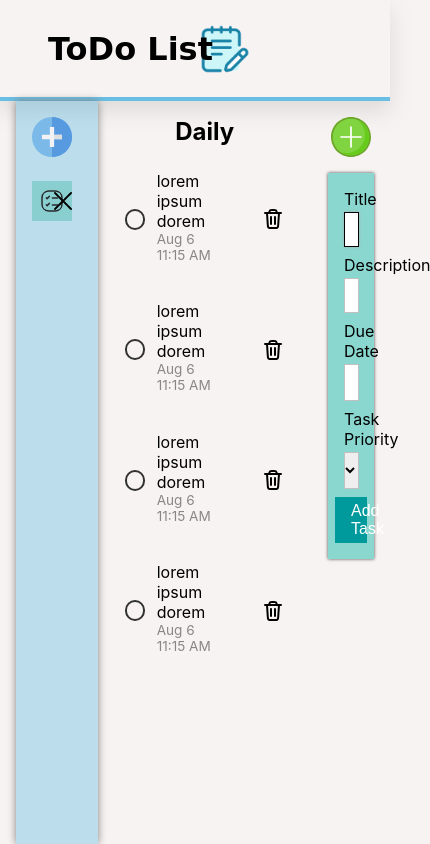
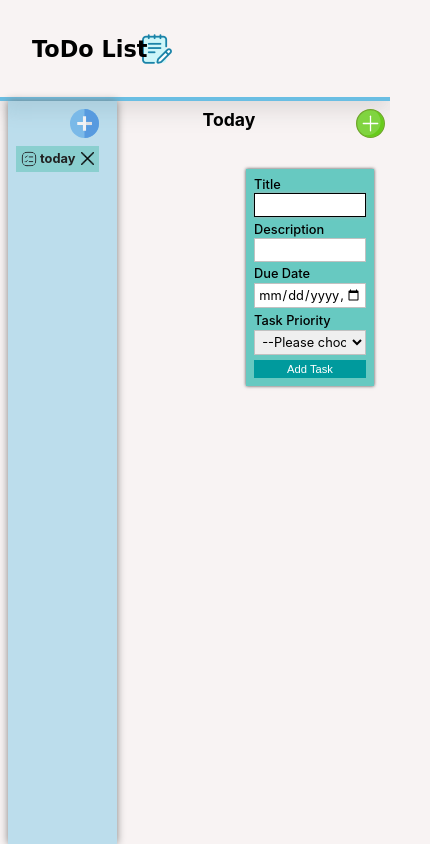
Before and after one commit to archildap/odin-todo-list, a website built with webpack: page dist/index.html in a window 390 px wide. Both pictures are taken after a click on the picture 351 px from the left and 137 px from the top of the page. Shown: the whole page, 430 px wide, since content can reach past the window. Built offline with nearby package versions, Linux system fonts and the light colour scheme.

Commit message:
Style website for 1024px 768 and 420

```diff
--- a/src/handleFormToggle.js
+++ b/src/handleFormToggle.js
@@ -1,7 +1,11 @@
 export default function handleFormToggle(e, form, input) {
-    document.body.addEventListener('click', (e) => {
+
+    const handleClickAway = (e) => {
         form.style.display = 'none';
-    })
+    }
+
+    document.body.addEventListener('click', handleClickAway);
+
     form.addEventListener('click', (e) => {
         e.stopPropagation();
     })
--- a/src/index.js
+++ b/src/index.js
@@ -33,11 +33,7 @@ function projectsController() {
         return { ...projects };
     }
 
-    addProject('daily', projects);
-    addTodo(makeTodo('lorem ipsum dorem', 'asdf', '2024-08-06T11:15', 'high'), 'daily')
-    addTodo(makeTodo('lorem ipsum dorem', 'asdf', '2024-08-06T11:15', 'high'), 'daily')
-    addTodo(makeTodo('lorem ipsum dorem', 'asdf', '2024-08-06T11:15', 'high'), 'daily')
-    addTodo(makeTodo('lorem ipsum dorem', 'asdf', '2024-08-06T11:15', 'high'), 'daily')
+    addProject('today', projects);
 
     return { addProject, getProjects, addTodo, removeTodo, removeProject, changeStatus }
 }
@@ -46,7 +42,7 @@ function projectsController() {
 function displayController() {
     const projects = projectsController();
 
-    let currentProject = 'daily';
+    let currentProject = 'today';
 
     const clearScreen = () => {
         const content = document.querySelector('#content');
@@ -59,7 +55,7 @@ function displayController() {
         todoField();
         printTodos(projects.getProjects()[currentProject], currentProject);
         document.querySelector('.todo-submit-btn').addEventListener('click', handleTodoSubmit);
-        document.querySelector('.project-submit').addEventListener('click', handleAddProject);
+        document.querySelector('.project-submit').addEventListener('click', handleProjectSubmit);
         document.querySelectorAll('.project').forEach(item => item.addEventListener('click', handleProjectChange));
         document.querySelectorAll('.project-remove').forEach(item => item.addEventListener('click', handleProjectRemove));
         if (document.querySelectorAll('.todo-remove')) {
@@ -100,7 +96,7 @@ function displayController() {
         updateScreen();
     }
 
-    const handleAddProject = (e) => {
+    const handleProjectSubmit = (e) => {
         e.preventDefault();
         const projectName = document.querySelector('.project-input').value.toLowerCase();
         if (projectName && !projects.getProjects()[projectName]) {
--- a/src/makeTodo.js
+++ b/src/makeTodo.js
@@ -1,3 +1,3 @@
 export default function makeTodo(title, description, dueDate, priority) {
-    return { title, description, dueDate, priority, check: 'false' }
+    return { title, description, dueDate, priority, check: false }
 }
--- a/src/printTodos.js
+++ b/src/printTodos.js
@@ -33,6 +33,7 @@ export default function printTodos(arr, currentProject) {
         removeTodoBtn.src = TrashSvg;
         todoTitle.textContent = todo.title;
         todoDueDate.textContent = dueDate;
+        todoTitle.setAttribute('title', todo.title);
 
         todoDiv.classList.add('todo-container');
         todoDiv.dataset.index = index;
--- a/src/style.css
+++ b/src/style.css
@@ -18,7 +18,7 @@ body {
     height: 100%;
     width: 100%;
     display: grid;
-    grid-template-columns: 25% 55% 20%;
+    grid-template-columns: 25% 50% 25%;
     grid-template-rows: 12% 1fr;
 }
 
@@ -52,8 +52,8 @@ body {
     padding-left: 3rem;
     box-shadow: 0px 10px 20px rgba(128, 128, 128, 0.217);
     background: url('./images/note.png') no-repeat;
-    background-position: 200px;
-    background-size: 50px;
+    background-position: 12.5rem;
+    background-size: 3.125rem;
 }
 
 
@@ -108,7 +108,7 @@ body {
 }
 
 .project div {
-    width: 60%;
+    width: 80%;
     display: flex;
     gap: 0.5rem;
     align-items: center;
@@ -138,8 +138,6 @@ body {
 
 .project-submit-toggle:hover {
     border-radius: 20rem;
-    width: 2.6rem;
-    height: 2.6rem;
     cursor: pointer;
     box-shadow: 0 0 0.3rem rgb(155, 155, 155);
 }
@@ -155,17 +153,17 @@ body {
 
 
 .project-input:hover {
-    border: 0.2rem solid rgba(128, 128, 128, 0.633);
+    border: 0.15rem solid rgba(0, 0, 0, 0.633);
 }
 
 .project-input:focus {
     outline: none;
-    border: 0.2rem solid rgb(195, 0, 255);
+    border: 0.15rem solid rgb(195, 0, 255);
     box-shadow: 0 0 5px rgb(155, 155, 155);
 }
 
 .project-input:valid {
-    border: 0.2rem solid rgb(0, 255, 38);
+    border: 0.15rem solid rgb(0, 255, 38);
 }
 
 .project-remove {
@@ -187,11 +185,19 @@ body {
 
 .todos-container {
     overflow: hidden;
+    scrollbar-gutter: stable;
+    scrollbar-width: thin;
     grid-area: 2 / 2 / 3 / 3;
     padding: 1rem;
     display: flex;
     flex-direction: column;
     gap: 1rem;
+}
+
+.todos-container:hover {
+    overflow-y: scroll;
+    scrollbar-color: #909090 rgba(208, 204, 204, 0.695);
+    ;
 }
 
 .todos-container h3 {
@@ -213,6 +219,10 @@ body {
 }
 
 .todo-container p:nth-child(1) {
+    width: 100%;
+    overflow: hidden;
+    text-overflow: ellipsis;
+    white-space: nowrap;
     position: relative;
     grid-area: 1 / 2 / 2 / 3;
 }
@@ -302,8 +312,6 @@ body {
 
 .todo-form-toggle:hover {
     border-radius: 20rem;
-    width: 2.6rem;
-    height: 2.6rem;
     cursor: pointer;
     box-shadow: 0 0 0.3rem rgb(155, 155, 155);
 }
@@ -333,6 +341,11 @@ body {
     gap: 0.2rem;
 }
 
+#todo-form label {
+    font-size: 1rem;
+    font-weight: 500;
+}
+
 #todo-form input,
 select {
     border: rgb(193, 193, 193) 1px solid;
@@ -353,3 +366,269 @@ select:focus {
 select:valid {
     border: 1px solid rgb(0, 255, 38);
 }
+
+
+
+
+
+@media only screen and (max-width: 1024px) {
+
+    /* header */
+    .header {
+        background-size: 2.7rem;
+        background-position: 10.7rem;
+        padding-left: 2.5rem;
+    }
+
+    .header-logo {
+        font-size: 1.7rem;
+    }
+
+    /* project section */
+    .project-section {
+        gap: 1rem;
+        padding: 0.8rem;
+    }
+
+    .project {
+        font-size: 1rem;
+        padding: 0.4rem;
+    }
+
+    .project-remove {
+        height: 1rem;
+    }
+
+    .square-task-svg {
+        height: 1.3rem;
+    }
+
+    .project-submit-toggle {
+        width: 2.2rem;
+        height: 2.2rem;
+    }
+
+    #project-form {
+        padding: 0.8rem;
+    }
+
+    /* todo section */
+    .todos-container {
+        padding: 0.8rem;
+        gap: 0.8rem;
+    }
+
+    .todos-container h3 {
+        font-size: 1.3rem;
+    }
+
+    .todo-container {
+        grid-template-columns: 1.7rem 1fr 1fr;
+        padding: 0.6rem;
+    }
+
+    .complete-todo {
+        height: 1.2rem;
+        width: 1.2rem;
+    }
+
+    .complete-todo:hover::after {
+        height: 0.5rem;
+        width: 0.3rem;
+        border-bottom: 0.15rem solid grey;
+        border-right: 0.15rem solid grey;
+    }
+
+    .complete-todo:active::after {
+        border-bottom: 0.15rem solid green;
+        border-right: 0.15rem solid green;
+    }
+
+    .check::after {
+        border-bottom: 0.15rem solid green;
+        border-right: 0.15rem solid green;
+    }
+
+    .todo-container:has(.check) p:nth-child(1)::after {
+        border-bottom: 0.15rem solid gray;
+    }
+
+    /* todo form */
+    #todo-form-section {
+        padding: 0.8rem;
+    }
+
+    .todo-form-toggle {
+        width: 2.2rem;
+        height: 2.2rem;
+    }
+
+    #todo-form {
+        padding: 0.8rem;
+    }
+
+    #todo-form input,
+    select {
+        font-size: 0.9rem;
+        padding: 0.3rem;
+    }
+}
+
+@media only screen and (max-width: 768px) {
+    #content {
+        grid-template-columns: 30% 60% 10%;
+        position: relative;
+    }
+
+    .header {
+        background-size: 2.4rem;
+        background-position: 9.5rem;
+        padding-left: 2.3rem;
+    }
+
+    .header-logo {
+        font-size: 1.5rem;
+    }
+
+
+    #todo-form {
+        position: absolute;
+        z-index: 10;
+        top: 20%;
+        right: 1rem;
+        width: 11rem;
+        background: rgb(103, 201, 193);
+    }
+}
+
+@media only screen and (max-width: 425px) {
+
+    .btn {
+        font-size: 0.7rem;
+        padding: 0.2rem 0.2rem;
+    }
+
+    /* header */
+    .header {
+        background-size: 2rem;
+        background-position: 8.8rem;
+        padding-left: 2rem;
+    }
+
+    .header-logo {
+        font-size: 1.4rem;
+    }
+
+    /* project section */
+    .project-section {
+        gap: 0.5rem;
+        padding: 0.5rem;
+        margin-left: 0.5rem;
+    }
+
+    .project {
+        font-size: 0.8rem;
+        padding: 0.3rem;
+    }
+
+    .project div {
+        gap: 0.2rem;
+        width: 90%;
+    }
+
+    .project-remove {
+        height: 0.8rem;
+    }
+
+    .square-task-svg {
+        height: 1rem;
+    }
+
+    .project-submit-toggle {
+        width: 1.8rem;
+        height: 1.8rem;
+    }
+
+    #project-form {
+        padding: 0.5rem;
+    }
+
+    .project-input {
+        padding: 0.2rem 0.4rem;
+        font-size: 0.8rem;
+    }
+
+    /* todo section */
+    .todos-container {
+        padding: 0.5rem;
+        gap: 0.4rem;
+    }
+
+    .todos-container h3 {
+        font-size: 1.1rem;
+    }
+
+    .todo-container {
+        padding: 0.5rem;
+    }
+
+    .todo-container p:nth-child(1) {
+        font-size: 0.8rem;
+    }
+
+    .todo-container p:nth-child(2) {
+        font-size: 0.65rem;
+    }
+
+    .todo-remove {
+        height: 1.3rem;
+    }
+
+    .complete-todo {
+        height: 1rem;
+        width: 1rem;
+    }
+
+    .complete-todo:hover::after {
+        height: 0.4rem;
+        width: 0.2rem;
+    }
+
+    .check::after {
+        top: 0;
+    }
+
+    /* todo form */
+    #todo-form-section {
+        padding: 0.5rem;
+    }
+
+    .todo-form-toggle {
+        width: 1.8rem;
+        height: 1.8rem;
+    }
+
+    #todo-form {
+        width: 8rem;
+        padding: 0.5rem;
+        gap: 0.3rem;
+    }
+
+    #todo-form ul {
+        gap: 0.3rem;
+    }
+
+    #todo-form li {
+        gap: 0.1rem;
+    }
+
+    #todo-form label {
+        font-size: 0.8rem;
+    }
+
+    #todo-form input,
+    select {
+        font-size: 0.8rem;
+        padding: 0.2rem;
+    }
+}
```
